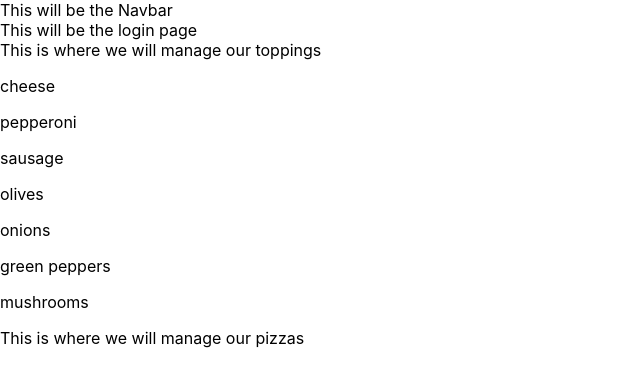
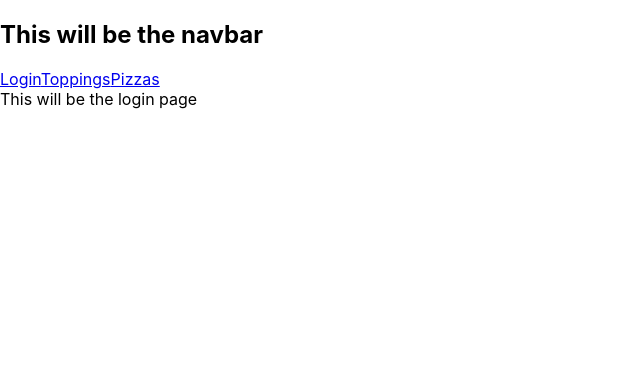
Before and after one commit to tim-sansone/coding_exercise-strongmind, a React (Create React App) app: page / in a window 1280 px wide. Shown: the top 386 px of the page, without its empty margins (0-640 px from the left). Built offline with nearby package versions, Linux system fonts and the light colour scheme.

Commit message:
added client side router with react router

```diff
--- a/package.json
+++ b/package.json
@@ -8,6 +8,7 @@
     "@testing-library/user-event": "^13.5.0",
     "react": "^18.2.0",
     "react-dom": "^18.2.0",
+    "react-router-dom": "^6.4.2",
     "react-scripts": "5.0.1",
     "web-vitals": "^2.1.4"
   },
--- a/src/App.js
+++ b/src/App.js
@@ -6,6 +6,8 @@ import Toppings from './components/Toppings';
 
 import { useState } from 'react';
 import Context from './Context';
+
+import { Routes, Route } from 'react-router-dom'
 
 const initialToppings = ['cheese', 'pepperoni', 'sausage', 'olives', 'onions', 'green peppers', 'mushrooms']
 const initialPizzas = [
@@ -29,9 +31,13 @@ function App() {
   return (
     <Context.Provider value={value}>
       <Navbar />
-      <Login />
-      <Toppings />
-      <Pizzas />
+
+      <Routes>
+        <Route path='/' element={<Login />}/>
+        <Route path='/toppings' element={<Toppings />}/>
+        <Route path='/pizzas' element ={<Pizzas />}/>
+      </Routes>
+
     </Context.Provider>
   )
 }
--- a/src/components/Navbar.js
+++ b/src/components/Navbar.js
@@ -1,6 +1,13 @@
+import { Link } from 'react-router-dom'
+
 function NavBar() {
     return (
-        <div>This will be the Navbar</div>
+        <div>
+            <h2>This will be the navbar</h2>
+            <Link to='/'>Login</Link>
+            <Link to='/toppings'>Toppings</Link>
+            <Link to='/pizzas'>Pizzas</Link>
+        </div>
     )
 }
 
--- a/src/index.js
+++ b/src/index.js
@@ -2,10 +2,14 @@ import React from 'react';
 import ReactDOM from 'react-dom/client';
 import './index.css';
 import App from './App';
+import { BrowserRouter } from 'react-router-dom'
+
 
 const root = ReactDOM.createRoot(document.getElementById('root'));
 root.render(
   <React.StrictMode>
-    <App />
+    <BrowserRouter>
+      <App />
+    </BrowserRouter>
   </React.StrictMode>
 );
```
Also changed, not shown: 1 other file (tests, documents, lock files or other folders).
